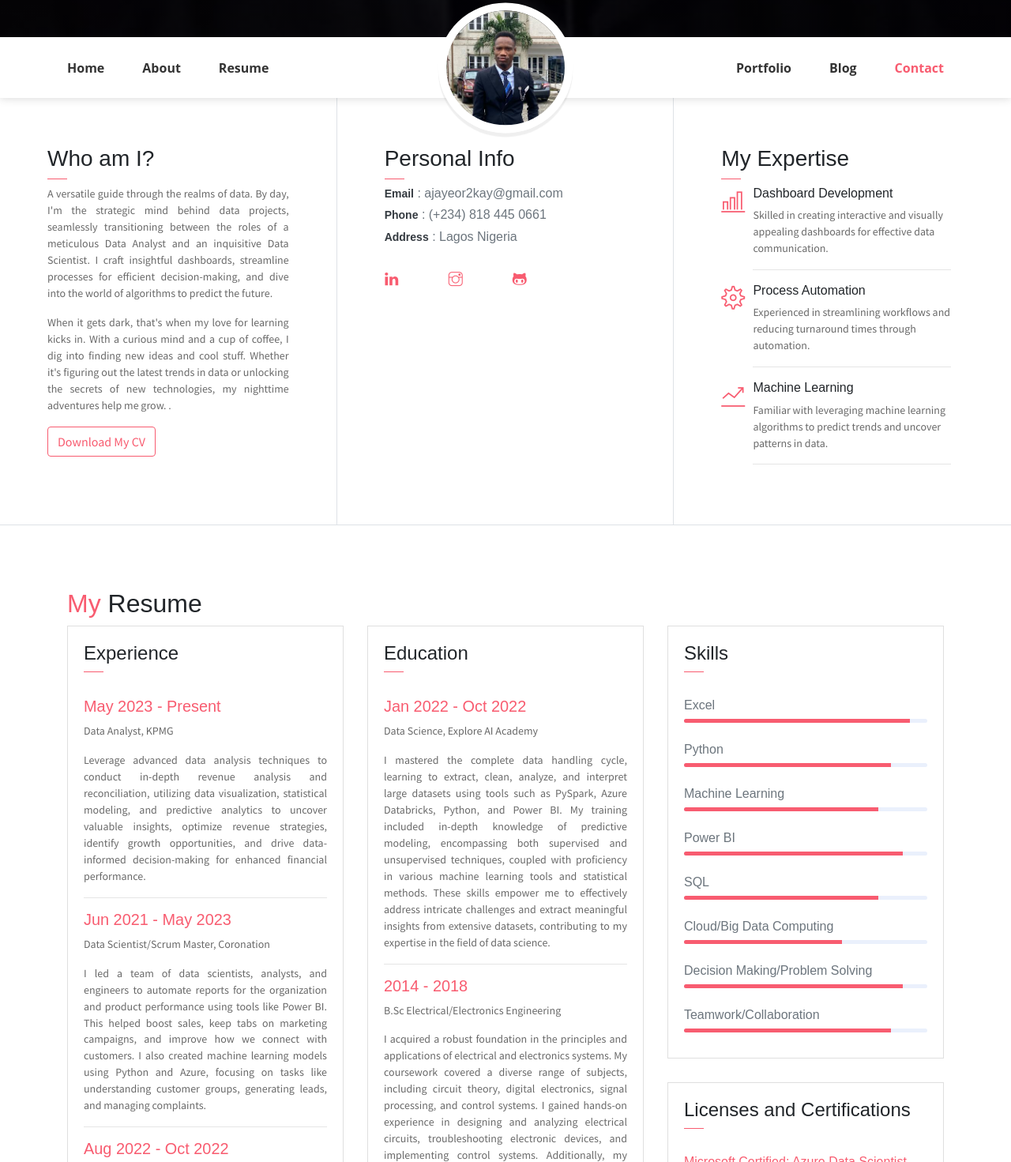
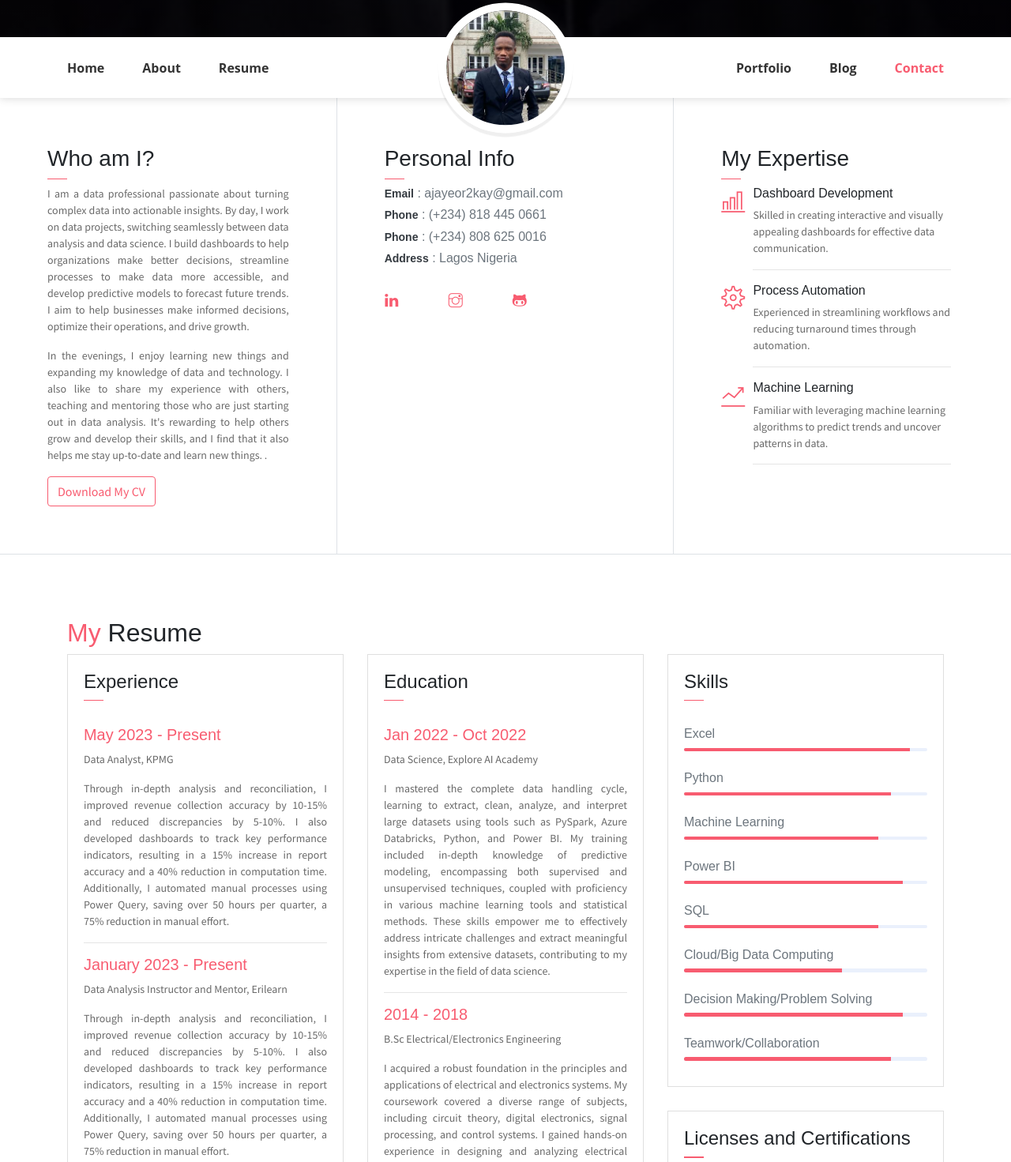
Before and after one commit to Othuke/my-portfolio, a website: page docs/index.html in a window 1280 px wide. Shown: the part 593-2064 px from the top of the page at 79% size. Drawn offline with Linux system fonts and the light colour scheme; some packages are replaced by stand-ins of ours; some icons are missing.

Commit message:
Update index.html

```diff
--- a/docs/index.html
+++ b/docs/index.html
@@ -72,15 +72,17 @@
                 <div class="col-lg-4 about-card">
                     <h3 class="font-weight-light">Who am I?</h3>
                     <span class="line mb-5"></span>
-                    <p class="justified-paragraph">A versatile guide through the realms of data. By day, I'm the strategic mind behind data projects,
-                        seamlessly transitioning between the roles of a meticulous Data Analyst and an inquisitive Data Scientist. I craft insightful dashboards,
-                        streamline processes for efficient decision-making, and dive into the world of algorithms to predict the future.</p>
+                    <p class="justified-paragraph">I am a data professional passionate about turning complex data into actionable insights.
+			    By day, I work on data projects, switching seamlessly between data analysis and data science. I build dashboards to help organizations
+			    make better decisions, streamline processes to make data more accessible, and develop predictive models to forecast future trends.
+			    I aim to help businesses make informed decisions, optimize their operations, and drive growth.</p>
                     <p class="mt-20 justified-paragraph">
-                        When it gets dark, that's when my love for learning kicks in. With a curious mind and a cup of coffee, I dig into finding new ideas and cool stuff.
-                        Whether it's figuring out the latest trends in data or unlocking the secrets of new technologies, my nighttime adventures help me grow.
+                        In the evenings, I enjoy learning new things and expanding my knowledge of data and technology. I also like to share my experience with others,
+			    teaching and mentoring those who are just starting out in data analysis. It's rewarding to help others grow and develop their skills,
+			    and I find that it also helps me stay up-to-date and learn new things.
                         .</p>
                         <button class="btn btn-outline-danger">
-                            <a href="assets/Othuke_Ajaye.pdf" target="_blank" >
+                            <a href="/Othuke_Ajaye_CV.pdf" target="_blank" >
                                 <i class="icon-down-circled2"></i> Download My CV
                             </a>
                         </button>
@@ -92,6 +94,7 @@
                     <ul class="mt-20 info list-unstyled">
                         <h6><span>Email</span> : ajayeor2kay@gmail.com</h6>
                         <h6><span>Phone</span> : (+234) 818 445 0661</h6>
+			<h6><span>Phone</span> : (+234) 808 625 0016</h6>
                         <h6><span>Address</span> :  Lagos Nigeria</h6>
                     </ul>
                     <ul class="social-icons pt-3">
@@ -148,15 +151,22 @@
                         <div class="card-body">
                             <h6 class="title text-danger">May 2023 - Present</h6>
                             <P>Data Analyst, KPMG</P>
-                            <P class="subtitle justified-paragraph">Leverage advanced data analysis techniques to conduct in-depth revenue analysis and reconciliation,
-                                utilizing data visualization, statistical modeling, and predictive analytics to uncover valuable insights, optimize revenue strategies,
-                                identify growth opportunities, and drive data-informed decision-making for enhanced financial performance.</P>
+                            <P class="subtitle justified-paragraph">Through in-depth analysis and reconciliation, I improved revenue collection accuracy by 10-15% and reduced discrepancies by 5-10%.
+				    I also developed dashboards to track key performance indicators, resulting in a 15% increase in report accuracy and a 40% reduction in computation time.
+				    Additionally, I automated manual processes using Power Query, saving over 50 hours per quarter, a 75% reduction in manual effort.</P>
+                            <hr>
+			    <h6 class="title text-danger">January 2023 - Present</h6>
+			    <P>Data Analysis Instructor and Mentor, Erilearn</P>
+                            <P class="subtitle justified-paragraph">Through in-depth analysis and reconciliation, I improved revenue collection accuracy by 10-15% and reduced discrepancies by 5-10%.
+				    I also developed dashboards to track key performance indicators, resulting in a 15% increase in report accuracy and a 40% reduction in computation time.
+				    Additionally, I automated manual processes using Power Query, saving over 50 hours per quarter, a 75% reduction in manual effort.</P>
                             <hr>
                             <h6 class="title text-danger">Jun 2021 - May 2023</h6>
                             <P>Data Scientist/Scrum Master, Coronation</P>
-                            <P class="subtitle justified-paragraph">I led a team of data scientists, analysts, and engineers to automate reports for the organization and product performance using tools like Power BI.
-                                This helped boost sales, keep tabs on marketing campaigns, and improve how we connect with customers. I also created machine learning
-                                models using Python and Azure, focusing on tasks like understanding customer groups, generating leads, and managing complaints.</P>
+                            <P class="subtitle justified-paragraph">I've driven significant business impact through data-driven solutions. By automating performance reports with Power BI,
+				    I boosted sales, marketing, and customer engagement by 20% while slashing report generation time by 60%. I also built predictive models using Python and Azure,
+				    reducing complaint resolution time by 30% and improving customer segmentation and lead generation. As a team leader, I fostered an agile culture,
+				    driving a 40% increase in team productivity and a 25% reduction in project timelines.</P>
                             <hr>
                             <h6 class="title text-danger">Aug 2022 - Oct 2022</h6>
                             <P>Data Science Intern, Explore AI</P>
```
